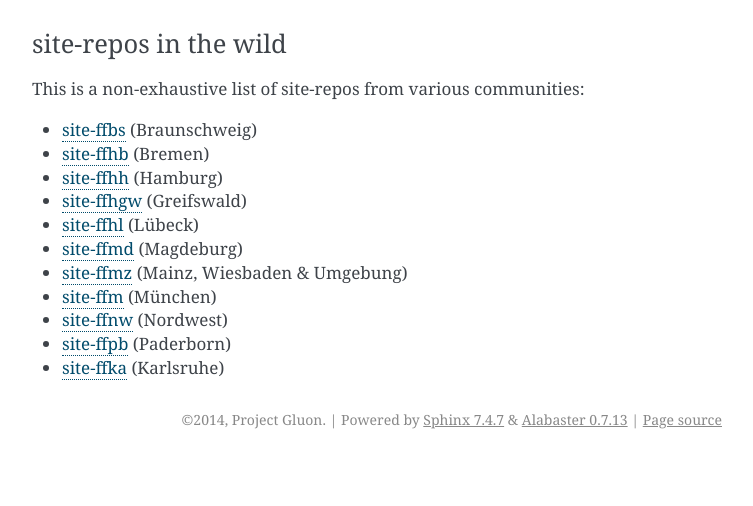
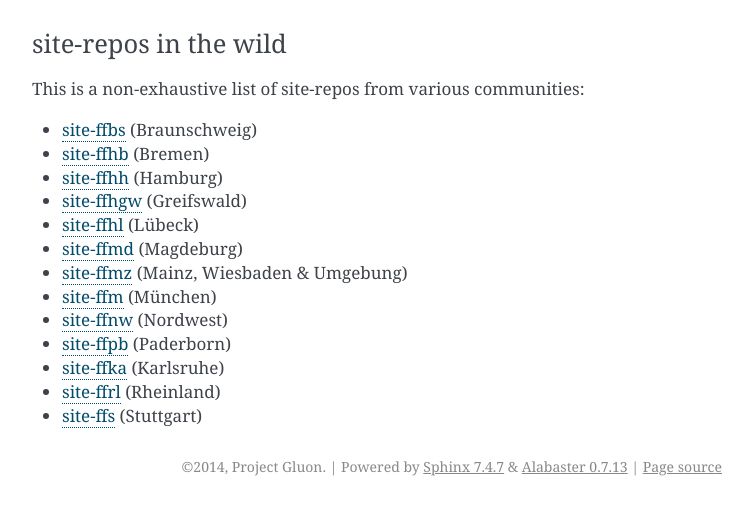
Before and after one commit to freifunk-gluon/gluon, a Sphinx documentation site: the page built from docs/user/site.rst, in a window 1280 px wide and 900 px high, scrolled down 7712 px, cut to the strip 394-900 px from the top of the window. Shown: the whole strip, without its empty margins (388-1141 px from the left). Built offline with Sphinx 7.4.7, drawn with Linux system fonts in a browser that asks for light colours; before the commit the page ends 8565 px from its top, so only the background shows below that.

Commit message:
added links to Rheinland and Stuttgart

```diff
--- a/docs/user/site.rst
+++ b/docs/user/site.rst
@@ -222,3 +222,5 @@
 * `site-ffnw <https://git.freifunk-ol.de/root/siteconf.git>`_ (Nordwest)
 * `site-ffpb <https://git.c3pb.de/freifunk-pb/site-ffpb>`_ (Paderborn)
 * `site-ffka <https://github.com/ffka/site-ffka>`_ (Karlsruhe)
+* `site-ffrl <https://github.com/ffrl/sites-ffrl>`_ (Rheinland)
+* `site-ffs <https://github.com/freifunk-stuttgart/site-ffs>`_ (Stuttgart)
```
